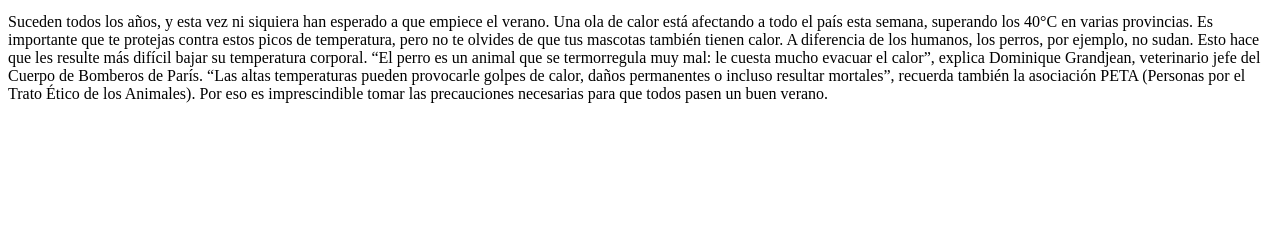
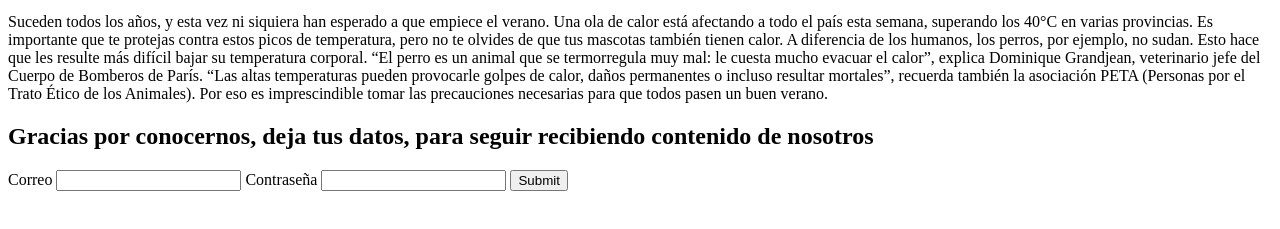
Before and after one commit to SantiagoCortesR/pruebamerge, a plain HTML site: page index.html in a window 1280 px wide. Shown: the part 127-356 px from the top of the page. Drawn offline with Linux system fonts and the light colour scheme.

Commit message:
Footer con formulario

```diff
--- a/index.html
+++ b/index.html
@@ -24,5 +24,19 @@
 
                 “Las altas temperaturas pueden provocarle golpes de calor, daños permanentes o incluso resultar mortales”, recuerda también la asociación PETA (Personas por el Trato Ético de los Animales). Por eso es imprescindible tomar las precauciones necesarias para que todos pasen un buen verano.</p>
         </main>
+        <footer>
+            <h2>Gracias por conocernos, deja tus datos, para seguir recibiendo contenido de nosotros</h2>
+            <form action="">
+                <label for="email">
+                    <span>Correo</span>
+                    <input type="email" id="email" name="email">
+                </label>
+                <label for="password">
+                    <span>Contraseña</span>
+                    <input type="password" id="password" name="password">
+                </label>
+                <input type="submit">
+            </form>
+        </footer>
     </body>
 </html>
```
